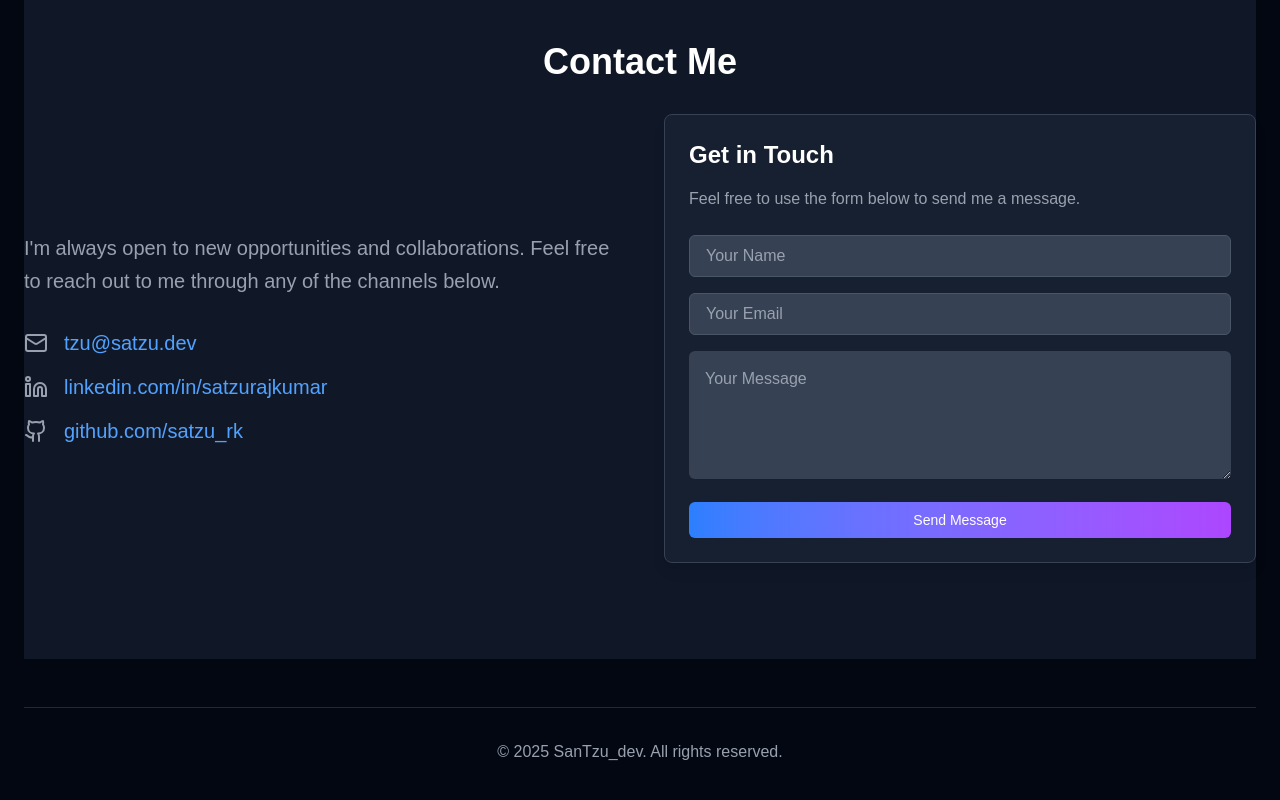
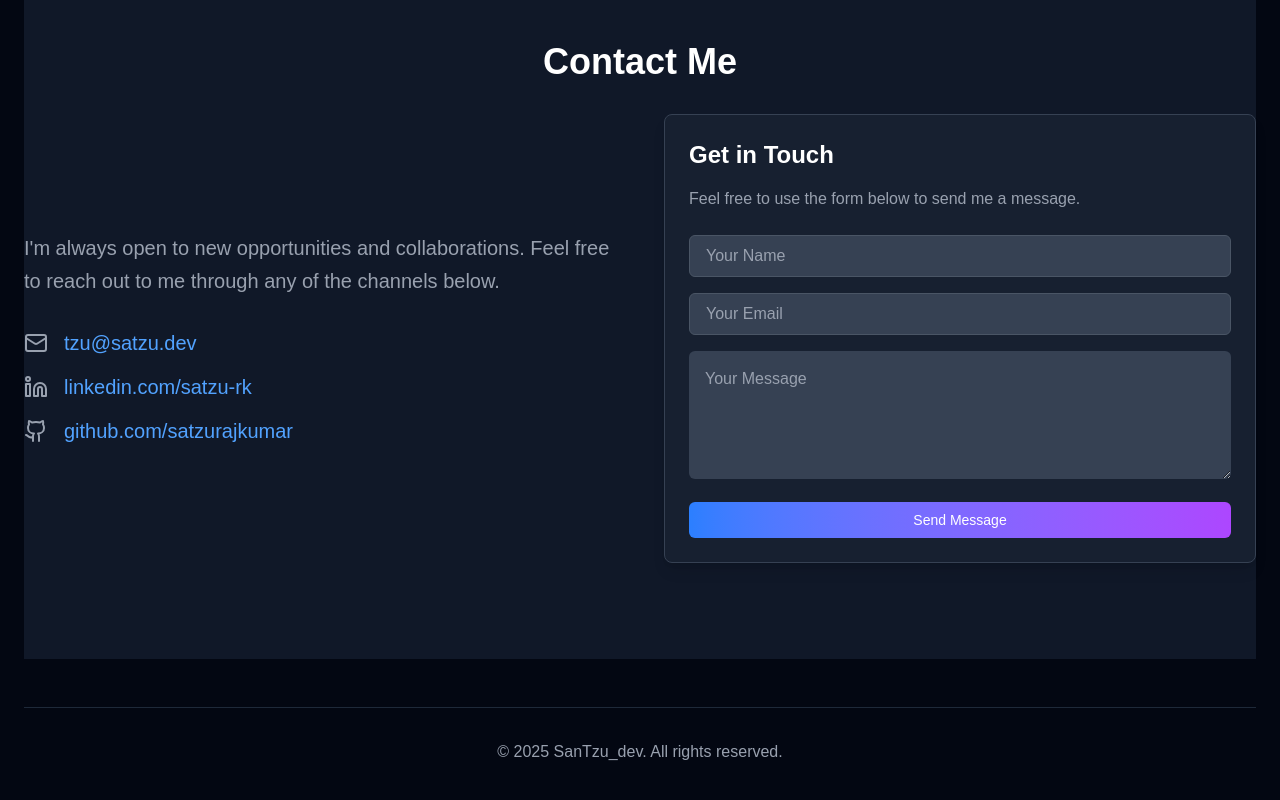
Before and after one commit to satzurajkumar/tzus-portfolio, a Next.js app: page / in a window 1280 px wide. Shown: the part 2695-3495 px from the top of the page. Built offline with nearby package versions, Linux system fonts and the light colour scheme.

Commit message:
Update contactSection.tsx
updated my linkedIn link

```diff
--- a/src/components/contactSection.tsx
+++ b/src/components/contactSection.tsx
@@ -43,23 +43,23 @@
 							<div className="flex items-center gap-4">
 								<Linkedin className="w-6 h-6 text-gray-400" />
 								<a
-									href="https://www.linkedin.com/in/yourprofile" // Replace
+									href="https://www.linkedin.com/in/satzu-rk" // Replace
 									target="_blank"
 									rel="noopener noreferrer"
 									className="text-blue-400 hover:text-blue-300 transition-colors duration-200 text-lg sm:text-xl"
 								>
-									linkedin.com/in/satzurajkumar
+									linkedin.com/satzu-rk
 								</a>
 							</div>
 							<div className="flex items-center gap-4">
 								<Github className="w-6 h-6 text-gray-400" />
 								<a
-									href="https://github.com/yourusername" // Replace
+									href="https://github.com/satzurajkumar" // Replace
 									target="_blank"
 									rel="noopener noreferrer"
 									className="text-blue-400 hover:text-blue-300 transition-colors duration-200 text-lg sm:text-xl"
 								>
-									github.com/satzu_rk
+									github.com/satzurajkumar
 								</a>
 							</div>
 						</motion.div>
```
